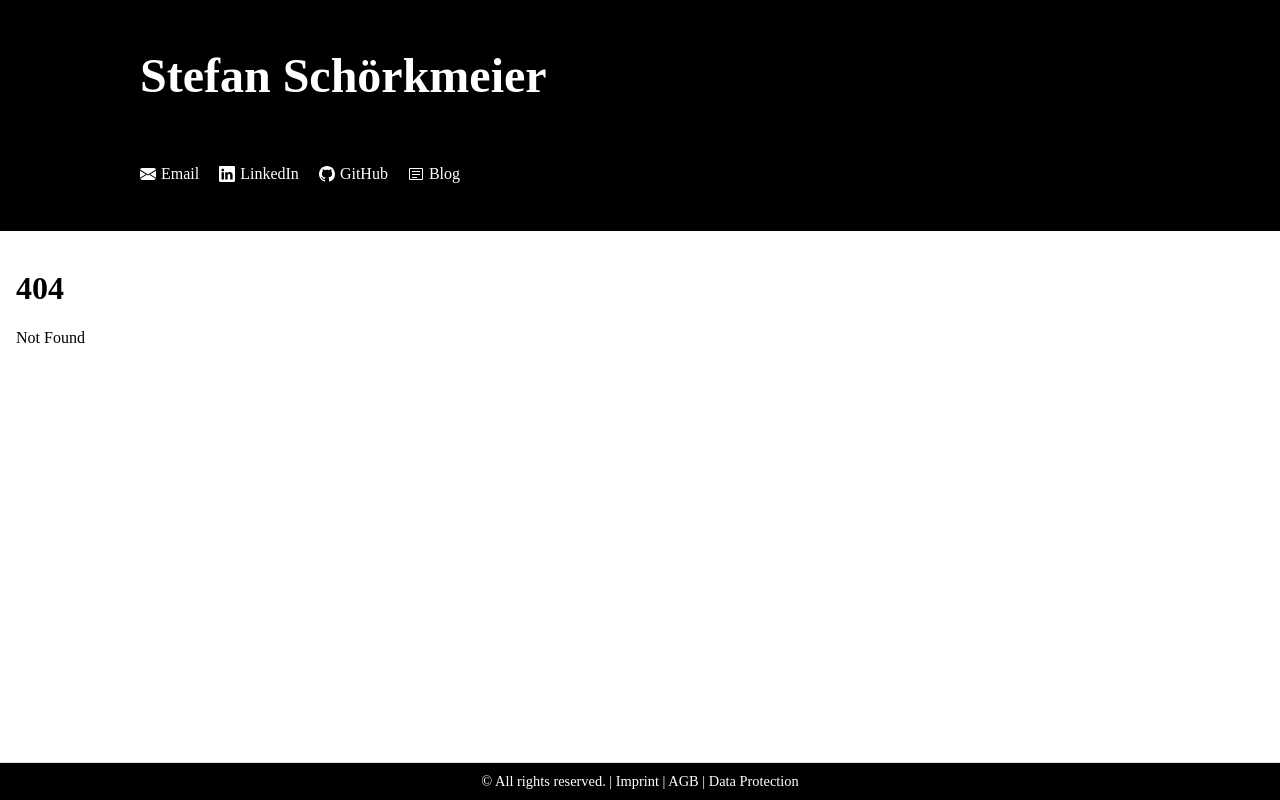
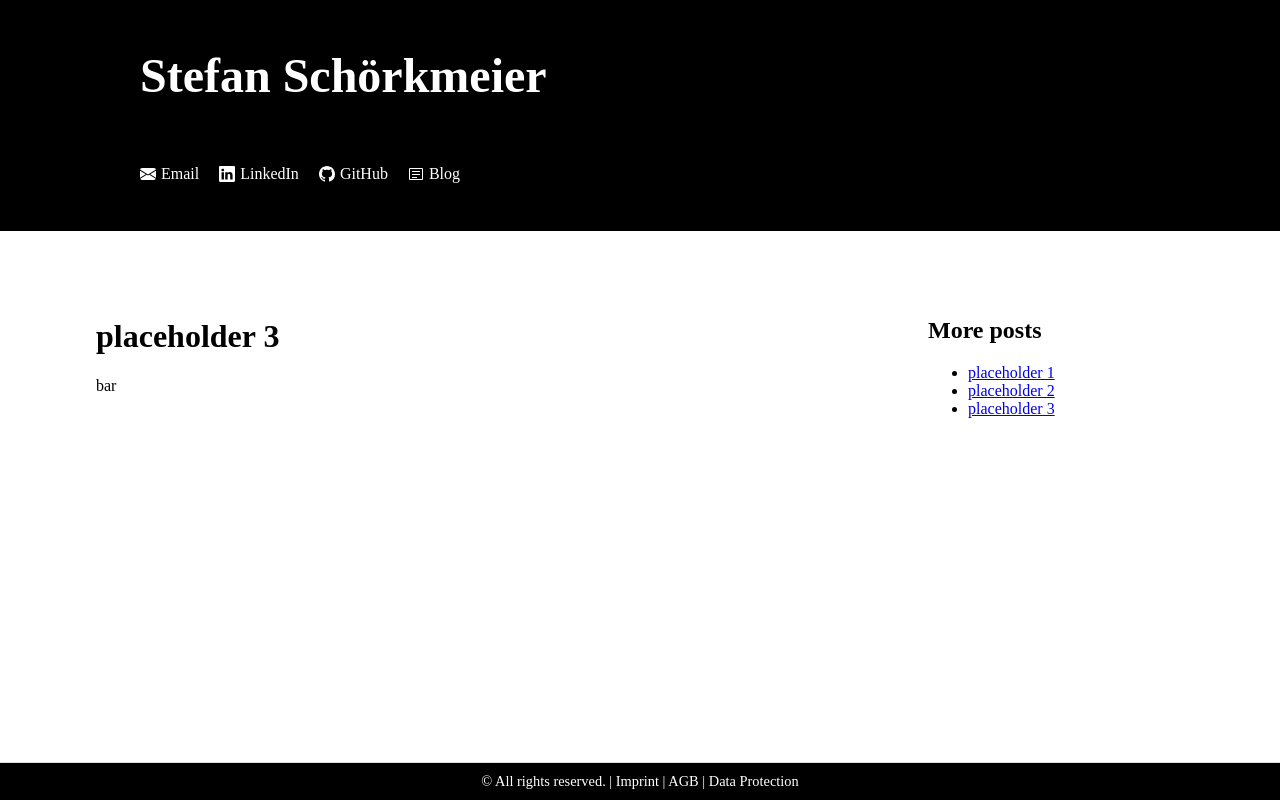
Before and after one commit to Steveineiter/stefan-schoerkmeier, a SvelteKit app in the folder frontend/: page /blog/cake in a window 1280 px wide. Before the commit this address had no page. Built offline with nearby package versions, Linux system fonts and the light colour scheme.

Commit message:
#4 Created blog route

```diff
--- /dev/null
+++ b/frontend/src/routes/blog/+layout.server.js
@@ -0,0 +1,11 @@
+// // Taken from https://svelte.dev/tutorial/kit/layout-data
+import { posts } from './data.js';
+
+export function load() {
+	return {
+		summaries: posts.map((post) => ({
+			slug: post.slug,
+			title: post.title
+		}))
+	};
+}
--- a/frontend/src/routes/blog/+layout.svelte
+++ /dev/null
@@ -1,6 +0,0 @@
-<script>
-    let { children } = $props()
-
-</script>
-
-{@render children()}
--- /dev/null
+++ b/frontend/src/routes/blog/[slug]/+layout.svelte
@@ -0,0 +1,36 @@
+<!-- Taken from https://svelte.dev/tutorial/kit/layout-data -->
+<script>
+	let { data, children } = $props();
+</script>
+
+<div class="layout">
+	<main>
+		{@render children()}
+	</main>
+
+	<aside>
+		<h2>More posts</h2>
+		<ul>
+			{#each data.summaries as { slug, title }}
+				<li>
+					<a href="/blog/{slug}">{title}</a>
+				</li>
+			{/each}
+		</ul>
+	</aside>
+</div>
+
+
+<style>
+	@media (min-width: 640px) {
+		.layout {
+			display: grid;
+			gap: 2em;
+			grid-template-columns: 1fr 16em;
+		}
+	}
+	.layout {
+			padding:  3rem 5rem 5rem 5rem;
+		}
+
+</style>
--- /dev/null
+++ b/frontend/src/routes/blog/[slug]/+page.server.js
@@ -0,0 +1,13 @@
+// Taken from https://svelte.dev/tutorial/kit/layout-data
+import { error } from '@sveltejs/kit';
+import { posts } from '../data.js';
+
+export function load({ params }) {
+	const post = posts.find((post) => post.slug === params.slug);
+
+	if (!post) error(404);
+
+	return {
+		post
+	};
+}
--- /dev/null
+++ b/frontend/src/routes/blog/[slug]/+page.svelte
@@ -0,0 +1,7 @@
+<!-- Taken from https://svelte.dev/tutorial/kit/layout-data-->
+<script>
+	let { data } = $props();
+</script>
+
+<h1>{data.post.title}</h1>
+<div>{@html data.post.content}</div>
--- /dev/null
+++ b/frontend/src/routes/blog/data.js
@@ -0,0 +1,22 @@
+// Taken from https://svelte.dev/tutorial/kit/layout-data
+export const posts = [
+	{
+		slug: 'welcome',
+		title: 'placeholder 1',
+		content:
+			'<p>foo</p><p>bar</p>'
+	},
+
+	{
+		slug: 'safety',
+		title: 'placeholder 2',
+		content:
+			'<p>foo</p>'
+	},
+
+	{
+		slug: 'cake',
+		title: 'placeholder 3',
+		content: "<p>bar</p>"
+	}
+];
```
Also changed, not shown: frontend/src/routes/blog/+page.svelte (+20 -1 lines).
